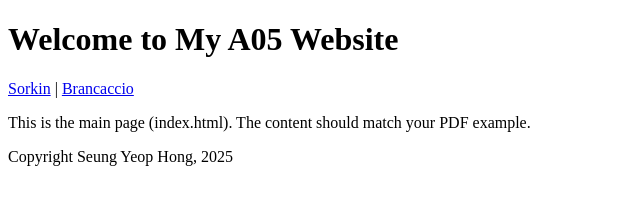
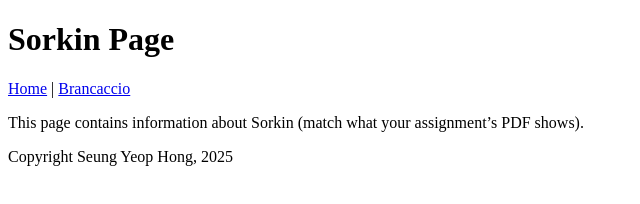
Before and after one commit to planetbot11/A05, a plain HTML site: page sorkin.html in a window 1280 px wide. Shown: the whole page, without its empty margins (0-640 px from the left). Drawn offline with Linux system fonts and the light colour scheme.

Commit message:
Create sorkin.html of home page.
Updated the title and header to reflect the Sorkin page, and modified the paragraph content accordingly.

```diff
--- a/index.html
+++ b/sorkin.html
@@ -2,17 +2,17 @@
 <html lang="en">
 <head>
   <meta charset="UTF-8">
-  <title>Home Page</title>
+  <title>Sorkin Page</title>
 </head>
 <body>
-  <h1>Welcome to My A05 Website</h1>
+  <h1>Sorkin Page</h1>
 
   <nav>
-    <a href="sorkin.html">Sorkin</a> |
+    <a href="index.html">Home</a> |
     <a href="under-construction.html">Brancaccio</a>
   </nav>
 
-  <p>This is the main page (index.html). The content should match your PDF example.</p>
+  <p>This page contains information about Sorkin (match what your assignment’s PDF shows).</p>
 
   <footer>
     Copyright Seung Yeop Hong, 2025
```
